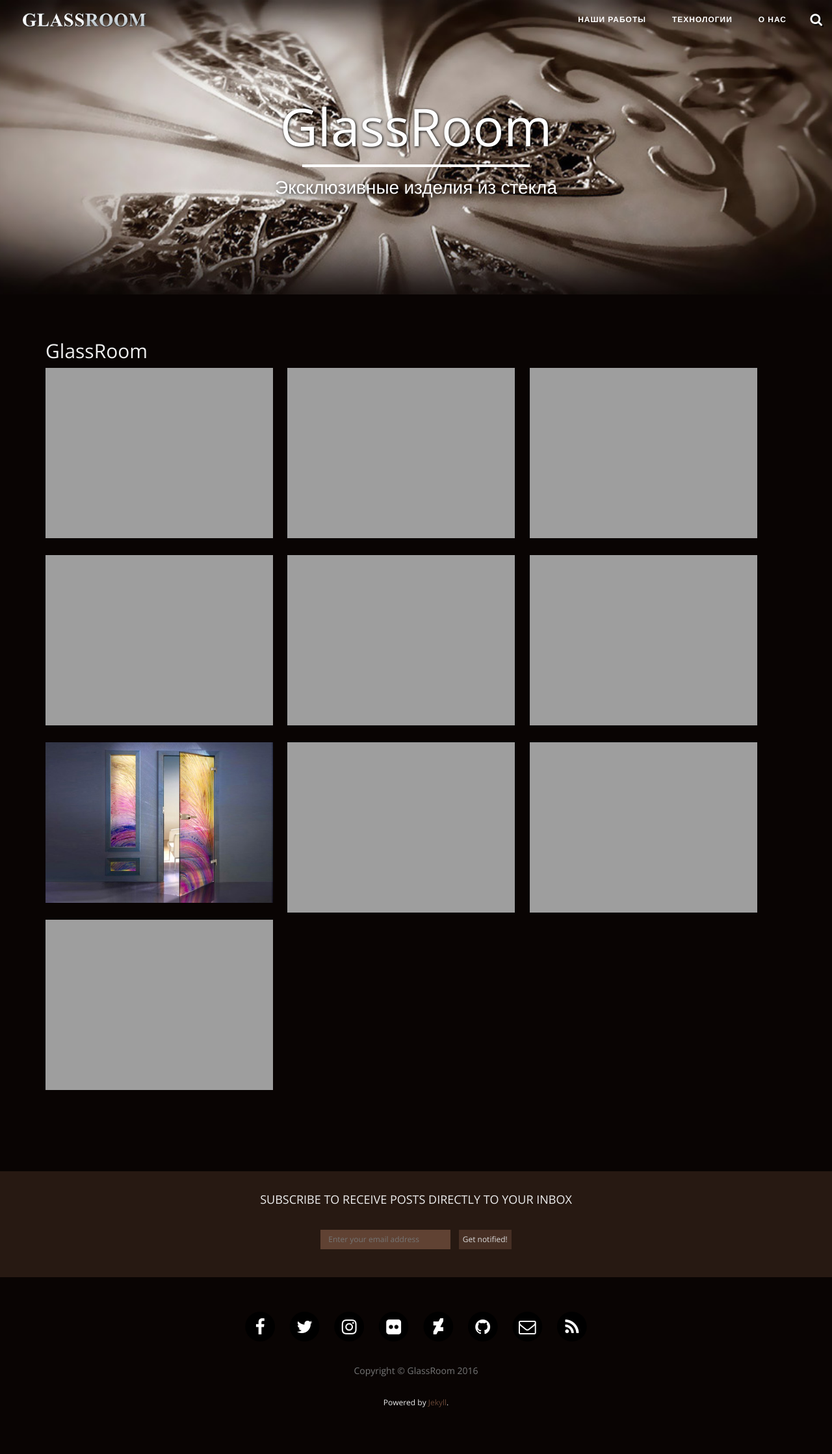
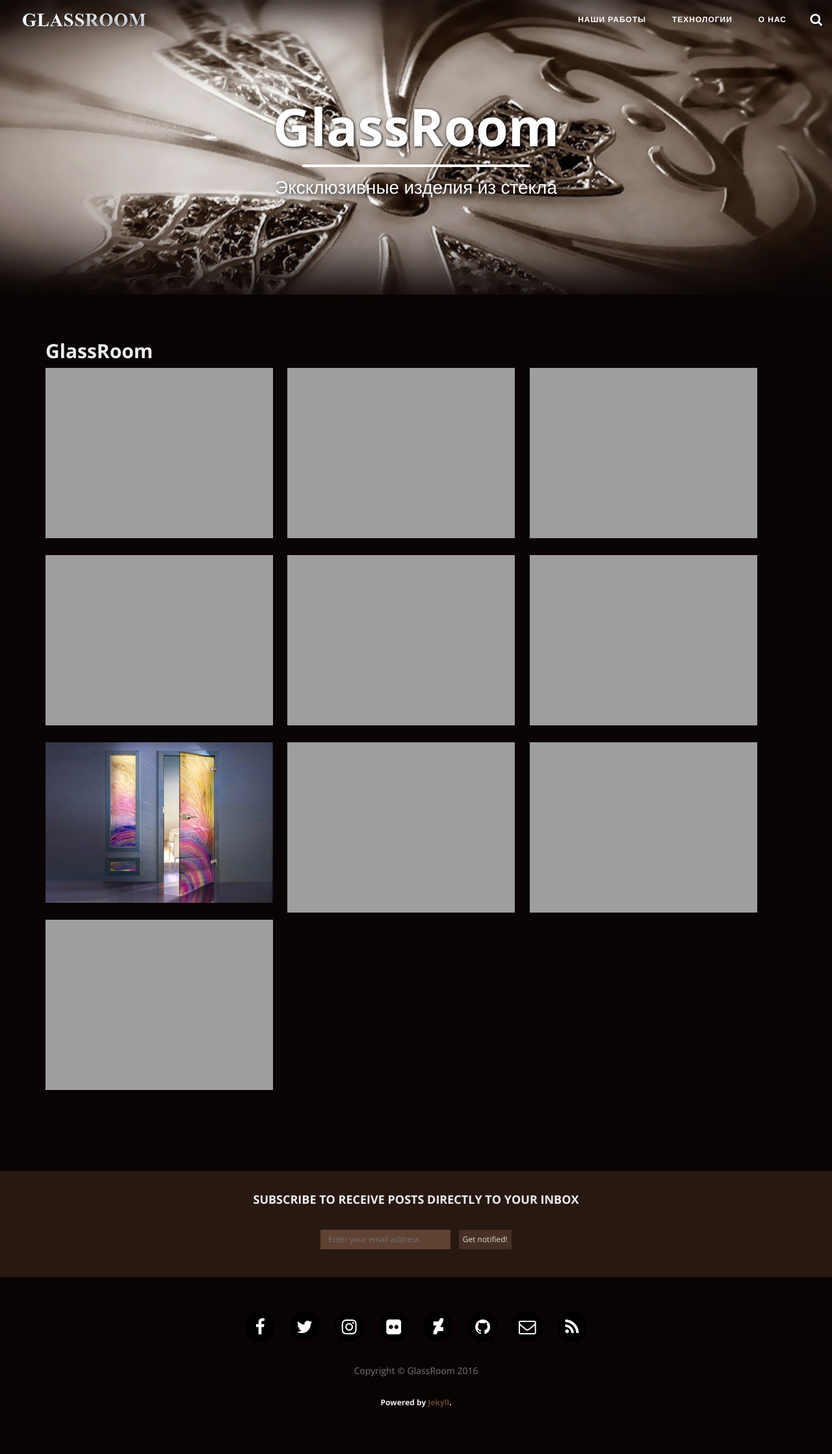
Before and after one commit to Magnum800/glassroom, a Jekyll site: the page built from gallery/index.html, in a window 1280 px wide. Shown: the whole page at 65% size. Built offline with Jekyll 4.4.1, drawn with Linux system fonts in a browser that asks for light colours; nearby versions of some CDN libraries.

Commit message:
Update main.css

```diff
--- a/css/main.css
+++ b/css/main.css
@@ -18,7 +18,7 @@
 h5,
 h6 {
   font-family: 'Open Sans', 'Helvetica Neue', Helvetica, Arial, sans-serif;
-  font-weight: 500;
+  font-weight: 650;
 }
 a {
   color: #654434;
```
